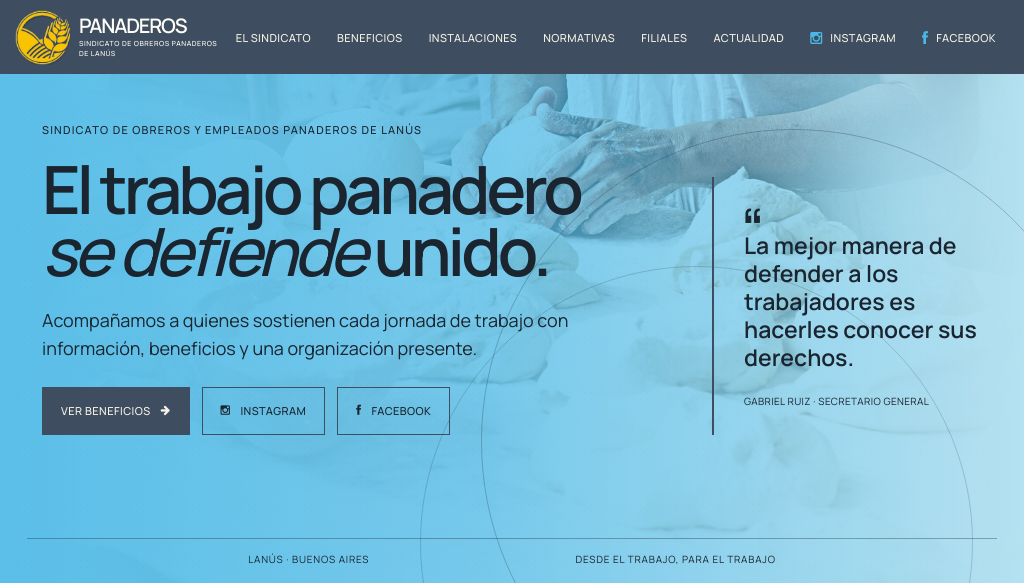
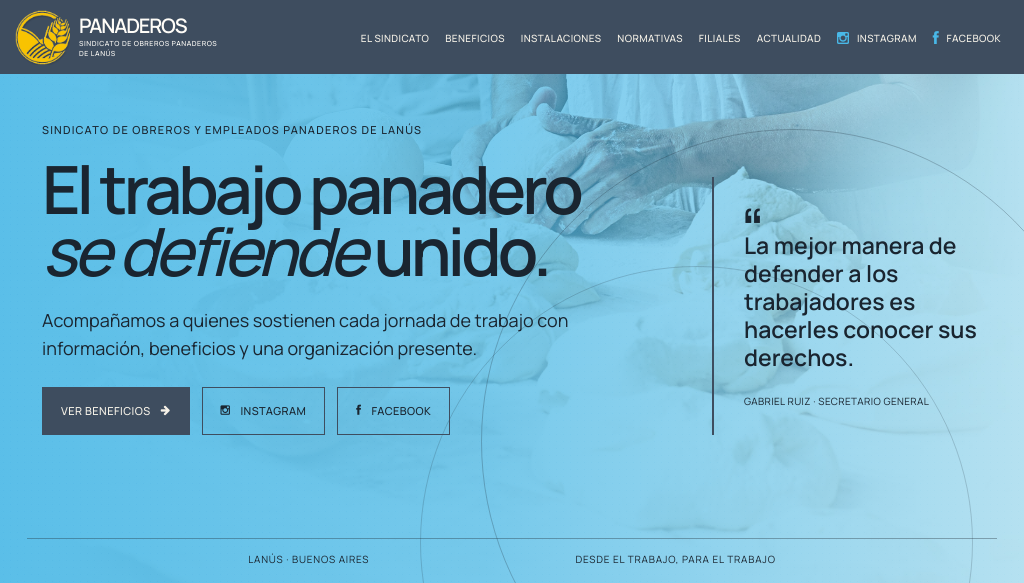
Before and after one commit to ema14bdt/panaderos, a PHP site: page /index.php in a window 1024 px wide. Shown: the top 583 px of the page. Run offline with PHP 8.4, Linux system fonts and the light colour scheme.

Commit message:
fix: tighten header nav spacing on large screens

```diff
--- a/css/main.css
+++ b/css/main.css
@@ -730,6 +730,10 @@ body.lightbox-open { overflow: hidden !important; }
 #footer.site-footer { padding: 28px 0; background: var(--ink); color: var(--cream); line-height: 1.3; }
 #footer.site-footer .box { padding: 0; background: transparent; color: inherit; }
 
+@media (min-width: 992px) and (max-width: 1199px) {
+  .site-header .navbar-inverse .navbar-nav > li > a { padding: 28px 8px 25px; font-size: 10px; }
+}
+
 @media (max-width: 991px) {
   .site-header .navbar-inverse .navbar-nav > li > a { padding: 17px 0; }
   .site-header .navbar-collapse { border-color: rgba(246,242,232,.15); }
```
